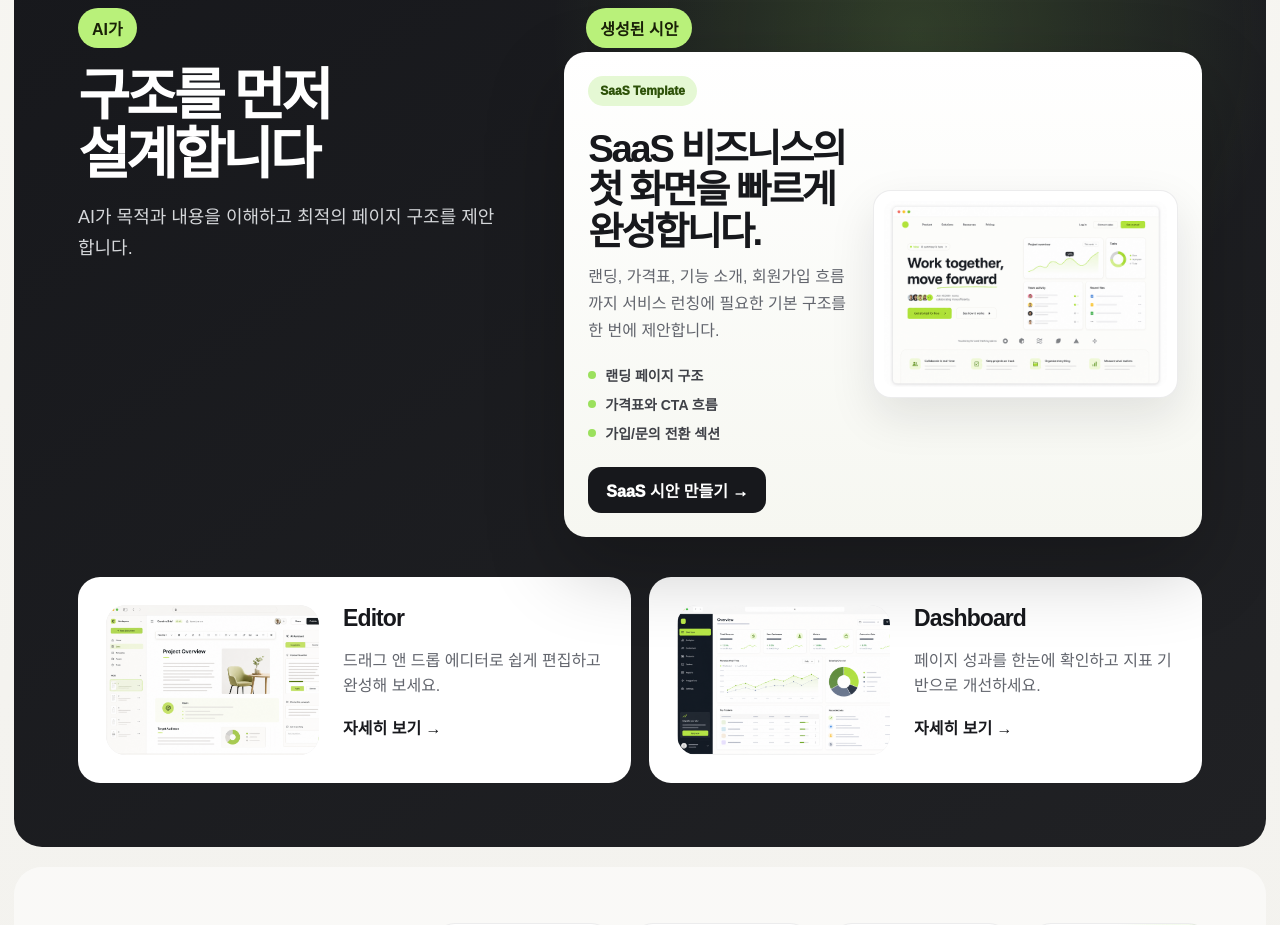
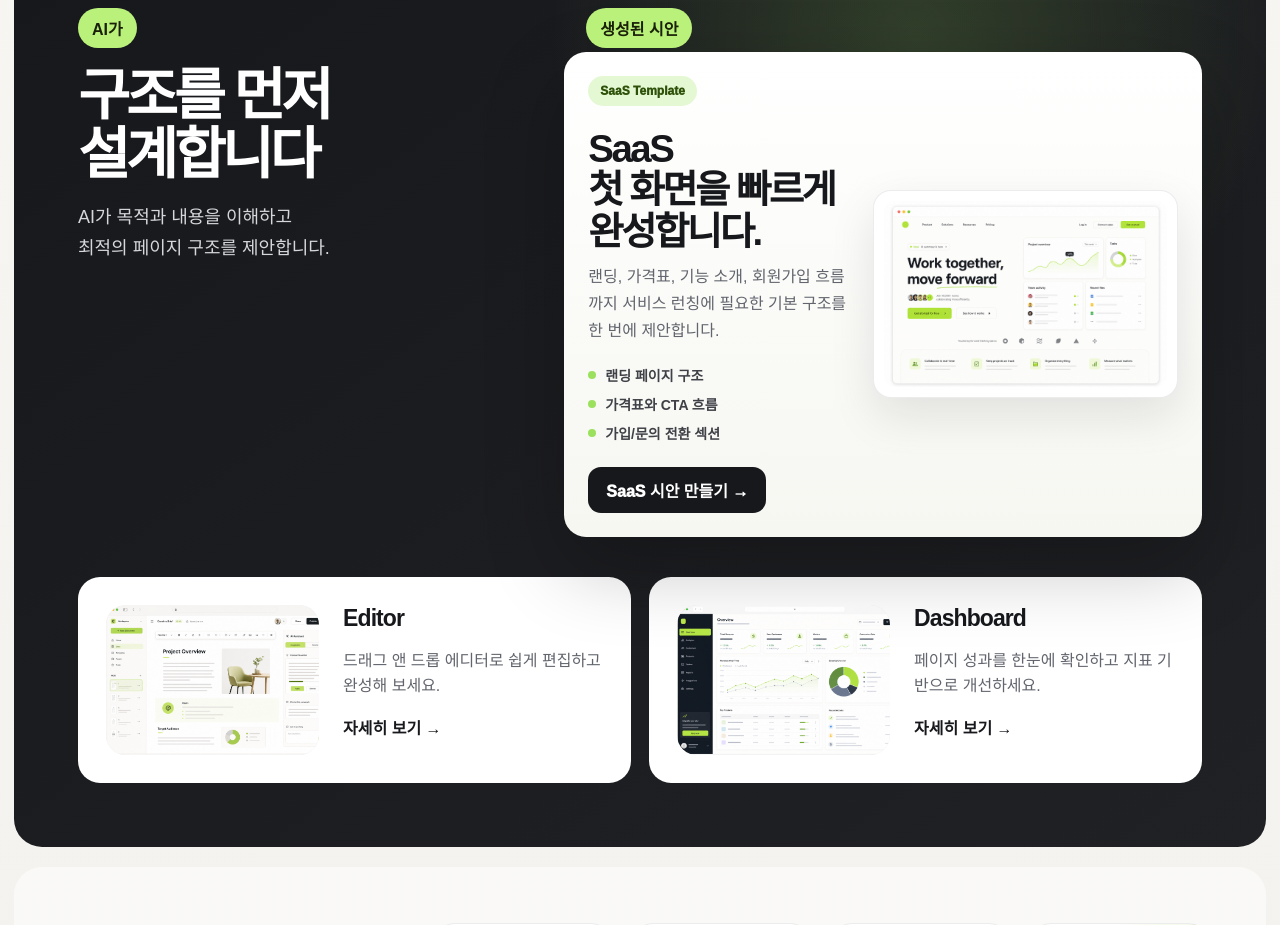
Before and after one commit to sehyunictsebitleedy/SEbit_canvers_v2, a Next.js app: page / in a window 1280 px wide. Shown: the part 1360-2285 px from the top of the page. Built offline with nearby package versions, Linux system fonts and the light colour scheme; a web font is replaced by a local one.

Commit message:
fix: preserve local copy line breaks

```diff
--- a/app/page.tsx
+++ b/app/page.tsx
@@ -191,14 +191,22 @@
             <br />
             설계합니다
           </h2>
-          <p>AI가 목적과 내용을 이해하고 최적의 페이지 구조를 제안합니다.</p>
+          <p>
+            AI가 목적과 내용을 이해하고
+            <br />
+            최적의 페이지 구조를 제안합니다.
+          </p>
         </div>
         <div className="cv2-dark-preview">
           <span className="cv2-status">생성된 시안</span>
           <div className="cv2-generated-card">
             <div className="cv2-generated-copy">
               <small>SaaS Template</small>
-              <h3>SaaS 비즈니스의 첫 화면을 빠르게 완성합니다.</h3>
+              <h3>
+                SaaS
+                <br />
+                첫 화면을 빠르게 완성합니다.
+              </h3>
               <p>랜딩, 가격표, 기능 소개, 회원가입 흐름까지 서비스 런칭에 필요한 기본 구조를 한 번에 제안합니다.</p>
               <ul>
                 <li>랜딩 페이지 구조</li>
```
